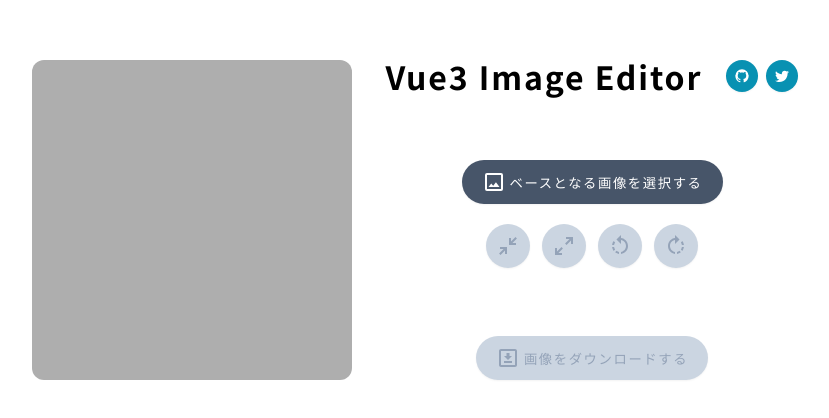
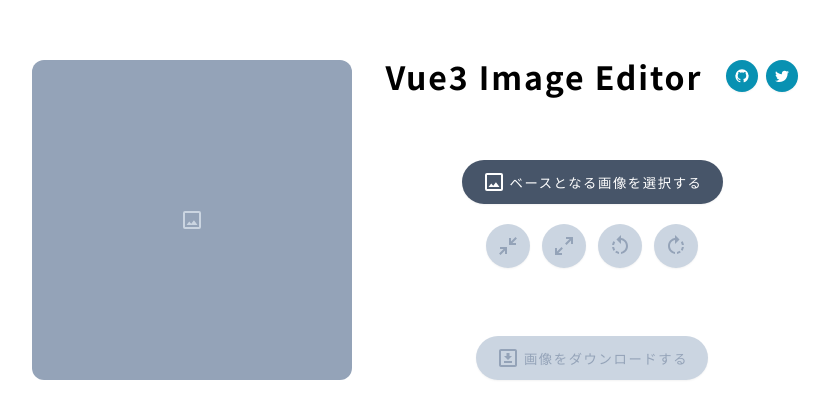
Before and after one commit to ykob/vue3-image-editor, a Vue app: page / in a window 1280 px wide. Shown: the part 180-598 px from the top of the page, without its empty margins (224-1053 px from the left). Built offline with nearby package versions, Linux system fonts and the light colour scheme.

Commit message:
added the blank icon on preview image component.

```diff
--- a/src/components/functional/PreviewImage.vue
+++ b/src/components/functional/PreviewImage.vue
@@ -1,5 +1,7 @@
 <script setup lang="ts">
 import { computed, ref, watchEffect } from "vue";
+import { mdiImageOutline } from "@mdi/js";
+import { IconBase } from "../ui/";
 
 const previewImage = ref<HTMLImageElement | null>(null);
 const props = defineProps({
@@ -54,6 +56,9 @@ watchEffect(() => {
     @mousedown="$emit('mousedown', $event)"
     @touchstart="$emit('touchstart', $event)"
   >
+    <div v-if="!previewImageParams.isLoaded" class="blank">
+      <IconBase :path="mdiImageOutline" size="120" />
+    </div>
     <img
       alt=""
       class="preview-img"
@@ -68,12 +73,19 @@ watchEffect(() => {
   position: relative;
   cursor: move;
   overflow: hidden;
+  color: #cbd5e1;
   border-radius: 12px;
-  background-color: #aeaeae;
+  background-color: #94a3b8;
 }
 .preview img {
   max-width: 9999px;
   transform-origin: 50% 50%;
   pointer-events: none;
 }
+.blank {
+  width: 100%;
+  height: 100%;
+  display: grid;
+  place-items: center;
+}
 </style>
```
